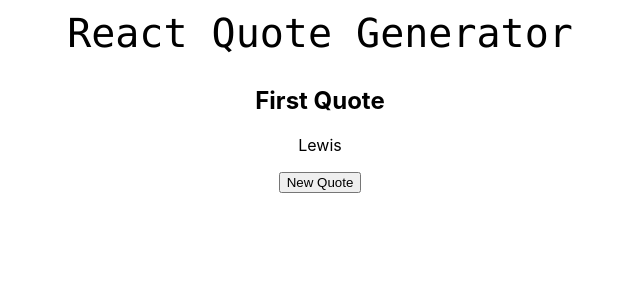
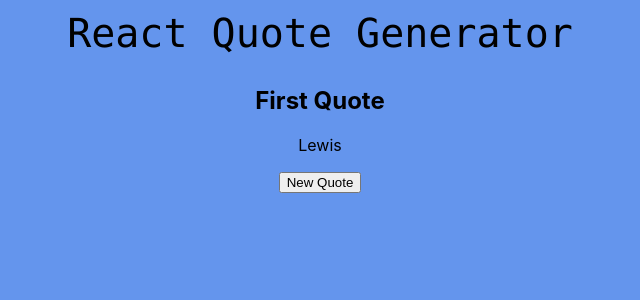
Before and after one commit to LewisMoore0/react-quote-generator, a React (Create React App) app: page / in a window 1280 px wide. Shown: the top 300 px of the page, without its empty margins (320-960 px from the left). Built offline with nearby package versions, Linux system fonts and the light colour scheme.

Commit message:
add bg colour

```diff
--- a/src/index.css
+++ b/src/index.css
@@ -5,11 +5,7 @@
     sans-serif;
   -webkit-font-smoothing: antialiased;
   -moz-osx-font-smoothing: grayscale;
-}
-
-code {
-  font-family: source-code-pro, Menlo, Monaco, Consolas, 'Courier New',
-    monospace;
+  background-color: cornflowerblue;
 }
 
 .banner {
@@ -23,10 +19,3 @@
 .app-wrapper {
   text-align: center;
 }
-/*
-const mystyle = {
-  color: "white",
-  backgroundColor: "DodgerBlue",
-  padding: "10px",
-  fontFamily: "Arial"
-}; */
```
